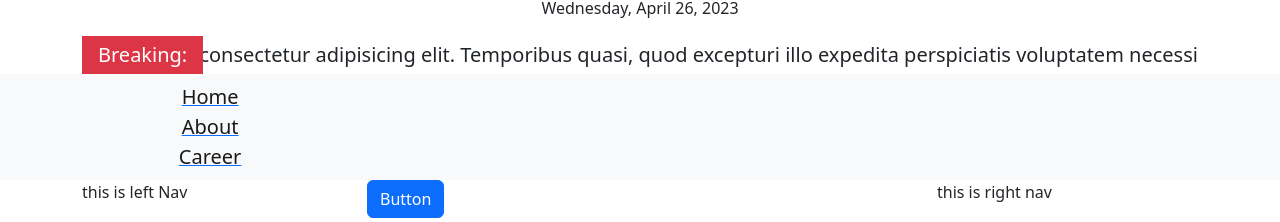
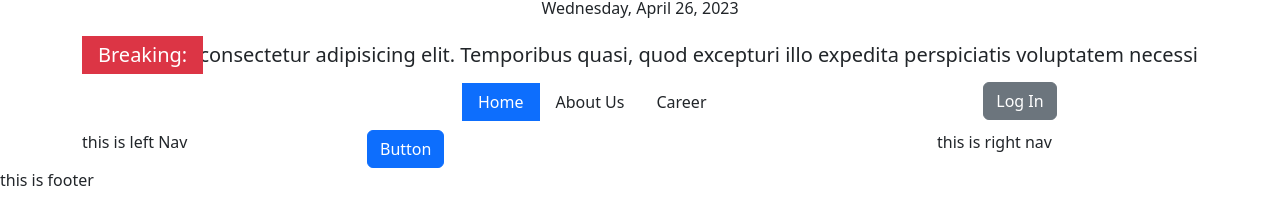
Before and after one commit to nagibgithub/nagib-daily-news, a React (Vite) app: page / in a window 1280 px wide. Shown: the part 344-566 px from the top of the page. Built offline with nearby package versions, Linux system fonts and the light colour scheme.

Commit message:
navbar active route

```diff
--- a/src/components/shared/Navbar.jsx
+++ b/src/components/shared/Navbar.jsx
@@ -1,20 +1,23 @@
-import {Col, Row} from 'react-bootstrap';
+import {Button, Col, Row} from 'react-bootstrap';
 import Container from 'react-bootstrap/Container';
-import Navbar from 'react-bootstrap/Navbar';
-import {Link} from 'react-router-dom';
+import {Link, NavLink} from 'react-router-dom';
 
 const NavbarItem = () => {
     return (
-        <div>
-            <Navbar bg="light">
-                <Container>
-                    <Row>
-                        <Link to='/'><Navbar.Brand>Home</Navbar.Brand></Link>
-                        <Link to='/about'><Navbar.Brand>About</Navbar.Brand></Link>
-                        <Link to='/career'><Navbar.Brand>Career</Navbar.Brand></Link>
-                    </Row>
-                </Container>
-            </Navbar>
+        <div className='my-2'>
+            <Container>
+                <Row>
+                    <Col lg={4}></Col>
+                    <Col lg={4} className='d-flex'>
+                        <div className='my-2'><NavLink to='/' className={({isActive, isPending}) => isActive ? "bg-primary text-white text-decoration-none px-3 py-2" : isPending ? "pending" : "text-reset text-decoration-none px-3 py-2" }>Home</NavLink></div>
+                        <div className='my-2'><NavLink to='/about' className={({isActive, isPending}) => isActive ? "bg-primary text-white text-decoration-none px-3 py-2" : isPending ? "pending" : "text-reset text-decoration-none px-3 py-2" }>About Us</NavLink></div>
+                        <div className='my-2'><NavLink to='/career' className={({isActive, isPending}) => isActive ? "bg-primary text-white text-decoration-none px-3 py-2" : isPending ? "pending" : "text-reset text-decoration-none px-3 py-2" }>Career</NavLink></div>
+                    </Col>
+                    <Col lg={4}>
+                        <Button variant="secondary">Log In</Button>
+                    </Col>
+                </Row>
+            </Container>
         </div>
     );
 };
```
